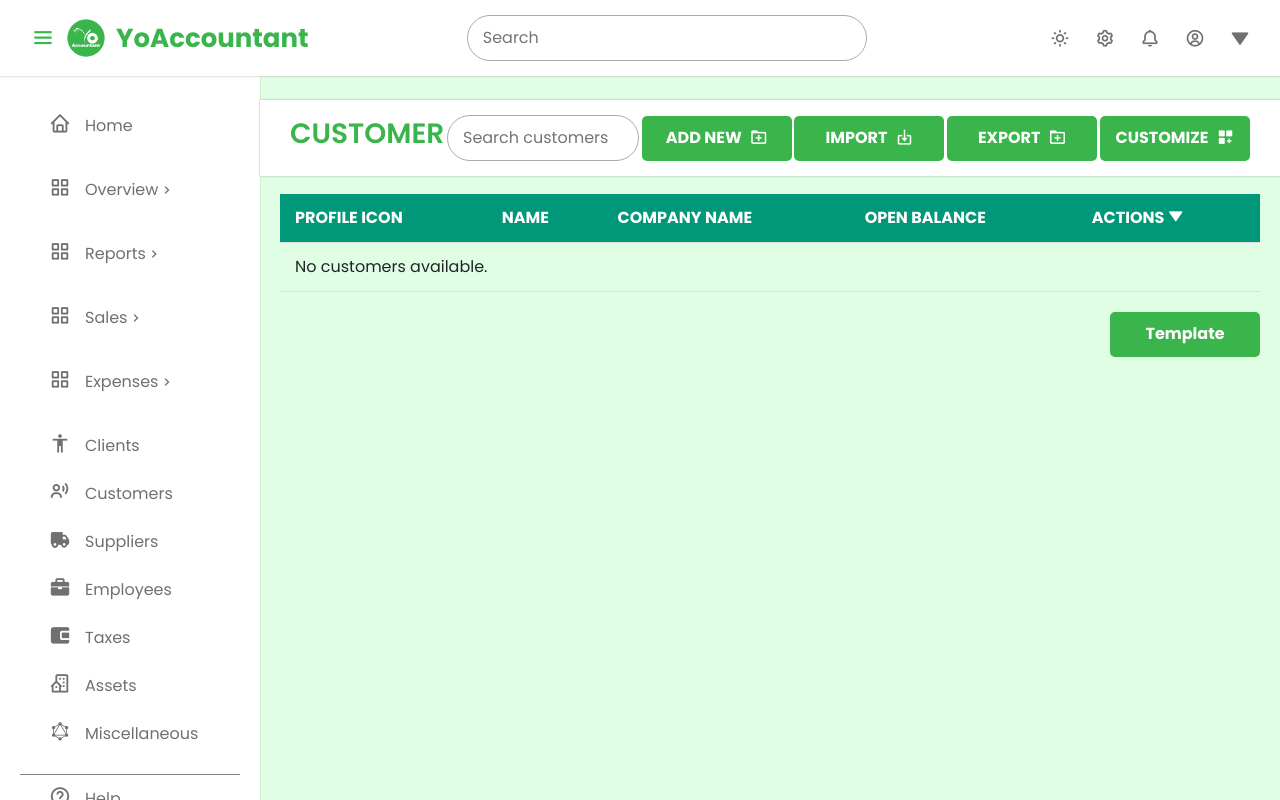
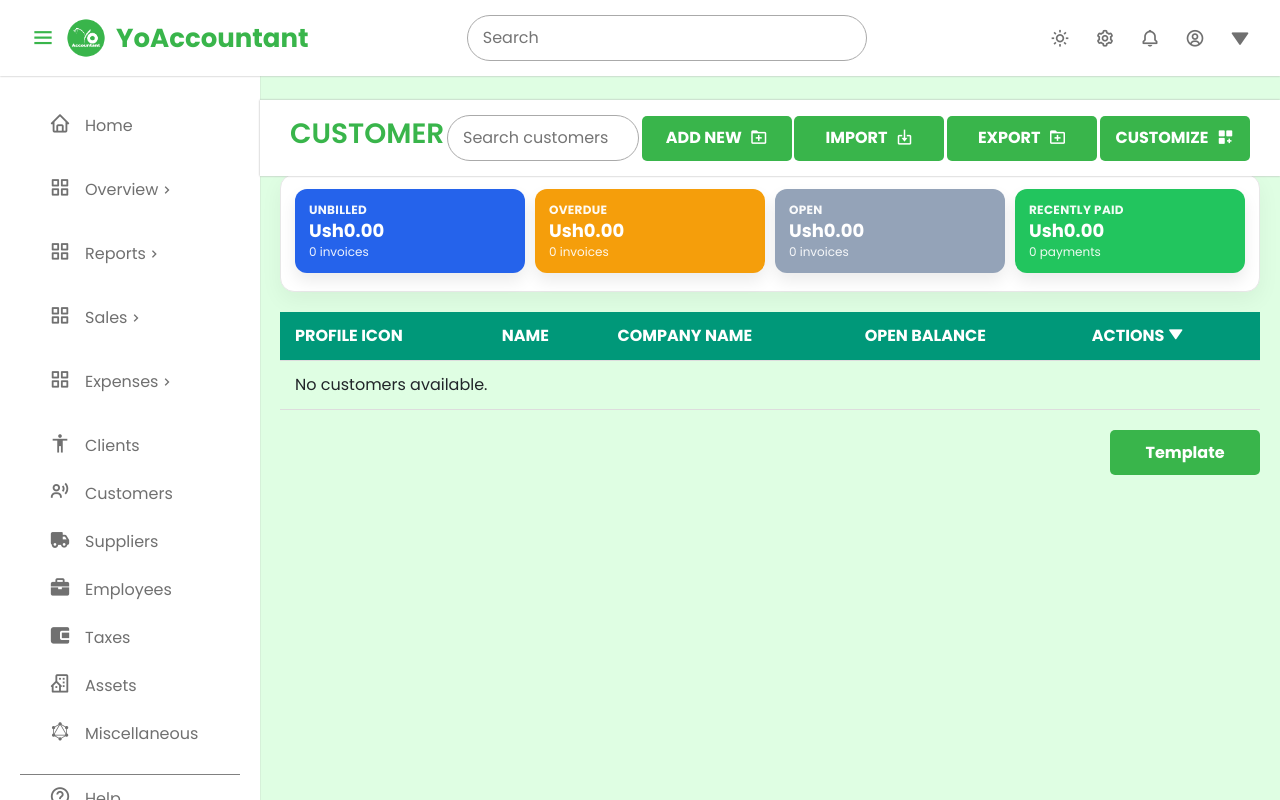
Before and after one commit to iacreations/sowa-accountants, a Django app: page /sowaf/customers/ in a window 1280 px wide. Run offline with Django 5.2, Linux system fonts and the light colour scheme; data that the repository does not hold is empty.

Commit message:
redifining the customer UI

```diff
--- a/sowaf/templates/Customers.html
+++ b/sowaf/templates/Customers.html
@@ -1,112 +1,132 @@
 {% load static %}
+{% load humanize %}
 {% include 'includes/navbar.html' %}
+
 <style>
-      h1{
-    color: rgb(7, 142, 36);
+  h1{ color:#078e24; }
+
+  /* Action bar mobile tweaks */
+  @media (max-width:600px){
+    #action{ background:#fff; display:flex; flex-wrap:wrap; padding:10%; }
+    #action button{ display:flex; }
+    #search{ width:50%; }
+    h1{ color:#078e24; font-size:20px; }
+    .button{ width:100px; }
+    #main{ padding:15%; margin-left:-20%; margin-top:70%; margin-right:1%; }
+    #template{ position:fixed; margin-left:70%; }
   }
-    @media only screen and (max-width: 600px) {
-  #action{
 
-    background-color: #fff;
-    display: flex;
-    flex-direction: row;
-    flex-wrap: wrap;
-    padding:10%;
+  /* Dropdown */
+  .dd{position:relative; display:inline-block;}
+  .dd-toggle{background:transparent; border:0; cursor:pointer; display:inline-flex; align-items:center; gap:6px;}
+  .dd-menu{display:none; position:absolute; right:0; top:100%; background:#fff; border:1px solid #e5e7eb; border-radius:8px; min-width:200px; box-shadow:0 8px 24px rgba(0,0,0,.12); z-index:10;}
+  .dd-menu a{display:block; padding:10px 12px; text-decoration:none; color:inherit;}
+  .dd-menu a:hover{background:#f2f2f2;}
+  .dd.open .dd-menu{display:block;}
+  tr.inactive{opacity:.55;}
+
+  /* Analytics wrapper */
+  .analytics-wrap{
+    background:#fff; border:1px solid #e7e7e7; border-radius:14px;
+    box-shadow:0 8px 22px rgba(0,0,0,.05); padding:14px; margin-bottom:16px;
   }
-  #action button{
-    display: flex;
+  .kpi-row{
+    display:grid; grid-template-columns:repeat(4,minmax(160px,1fr));
+    gap:10px; margin-bottom:4px;
   }
-     #search{
-    display: flex;
-    width: 50%;
-    margin-top: 0px;
+  .kpi{
+    border-radius:12px; padding:12px 14px; color:#fff;
+    box-shadow:0 8px 16px rgba(0,0,0,.08);
   }
-  h1{
-    color: rgb(7, 142, 36);
-    font-size: 20px;
-  }
-  .button{
-    width: 100px;
-  }
-  #main{
-    padding: 15%;
-    margin-left: -20%;
-    margin-top: 70%;
-    margin-right: 1%;
-  }
-  #template{
-    position: fixed;
-    margin-left:70%;
-  }
-}
-/* dropdown code  */
-/* Minimal, scoped dropdown styles */
-.dd { position: relative; display: inline-block; }
-.dd-toggle { background: transparent; border: 0; cursor: pointer; display: inline-flex; align-items: center; gap: 6px; }
-.dd-menu {
-  display: none; position: absolute; right: 0; top: 100%;
-  background: #fff; border: 1px solid #e5e7eb; border-radius: 8px;
-  min-width: 200px; box-shadow: 0 8px 24px rgba(0,0,0,.12); z-index: 10;
-}
-.dd-menu a { display: block; padding: 10px 12px; text-decoration: none; color: inherit; }
-.dd-menu a:hover { background: #f2f2f2; }
-.dd.open .dd-menu { display: block; }
-tr.inactive { opacity: 0.55; }
-/* Laptops & small desktops */
-@media only screen and (min-width: 1024px) and (max-width: 1600px) {
-#main{
-  margin-top: 15%;
-}
+  .kpi .label{font-size:12px; font-weight:800; text-transform:uppercase; letter-spacing:.3px; opacity:.95;}
+  .kpi .value{font-weight:900; font-size:18px; line-height:1.15; margin-top:2px;}
+  .kpi .sub{font-size:12px; opacity:.92; margin-top:2px;}
+
+  /* Themed backgrounds (former bar colors) */
+  .k-unbilled{ background:#2563eb; }  /* blue */
+  .k-overdue { background:#f59e0b; }  /* orange */
+  .k-open    { background:#94a3b8; }  /* slate/gray */
+  .k-recent  { background:#22c55e; }  /* green */
+
+  /* Clickable rows */
+  .clickable-row{cursor:pointer;}
+  .clickable-row:hover{background:#f9fff9;}
+
+  /* Desktop spacing */
+  @media (min-width:1024px) and (max-width:1600px){
+    #main{ margin-top:15%; }
   }
 </style>
+
 {% include 'includes/sidebar.html' %}
+
 <div class="action" id="action">
-      <h3 style="color: #39B54B; font-weight: 600;">CUSTOMER</h3>
-      <form class="search_bar" id="search" method="get" action="{% url 'sowaf:customers' %}" style="width: 20%;">
+  <h3 style="color:#39B54B;font-weight:600;">CUSTOMER</h3>
+
+  <form class="search_bar" id="search" method="get" action="{% url 'sowaf:customers' %}" style="width:20%;">
     <input type="text" name="q" placeholder="Search customers" value="{{ q|default:'' }}">
   </form>
 
-      <a href="{% url 'sowaf:add-customer' %}" style="text-decoration: none;">
+  <a href="{% url 'sowaf:add-customer' %}" style="text-decoration:none;">
     <button class="button">
       <span class="button_text">ADD NEW</span>
-          <span class="button_icon">
-            <i class='bx bx-folder-plus'></i>
-          </span>
+      <span class="button_icon"><i class='bx bx-folder-plus'></i></span>
     </button>
   </a>
+
   <div>
-       <form action="{% url 'sowaf:import-customers' %}" method="POST" enctype="multipart/form-data" style="display: flex;">
+    <form action="{% url 'sowaf:import-customers' %}" method="POST" enctype="multipart/form-data" style="display:flex;">
       {% csrf_token %}
-        <input type="file" name="excel_file" accept=".xlsx, .xls, .csv" required style="display: none;" id="excelInput" onchange="this.form.submit()" />
-        <label for="excelInput" class="button" style="cursor: pointer;">
+      <input type="file" name="excel_file" accept=".xlsx,.xls,.csv" required style="display:none;" id="excelInput" onchange="this.form.submit()" />
+      <label for="excelInput" class="button" style="cursor:pointer;">
         <span class="button_text">IMPORT</span>
-        <span class="button_icon">
-        <i class='bx bx-import'></i>
-        </span>
+        <span class="button_icon"><i class='bx bx-import'></i></span>
       </label>
     </form>
   </div>
-      <a href="{% url 'sowaf:add-customer' %}" style="text-decoration: none;">
+
+  <a href="{% url 'sowaf:add-customer' %}" style="text-decoration:none;">
     <button class="button">
       <span class="button_text">EXPORT</span>
-          <span class="button_icon">
-            <i class='bx bx-folder-plus'></i>
-          </span>
+      <span class="button_icon"><i class='bx bx-folder-plus'></i></span>
     </button>
   </a>
+
   <button class="button">
     <span id="customize" class="button_text">CUSTOMIZE</span>
-          <span id="customize" class="button_icon">
-            <i class='bx bxs-customize' ></i>
-          </span>
+    <span id="customize" class="button_icon"><i class='bx bxs-customize'></i></span>
   </button>
-          <!-- <span>
-            <i class='bx bx-printer'></i>
-            <i class='bx bx-customize'></i>
-            <i class='bx bx-cog' ></i>
-          </span> -->
 </div>
-    <div class="main_body" id="main" style="margin-top: 12%;">
+
+<div class="main_body" id="main" style="margin-top:12%;">
+
+  <!-- Analytics cards only -->
+  <div class="analytics-wrap">
+    <div class="kpi-row">
+      <div class="kpi k-unbilled">
+        <div class="label">Unbilled</div>
+        <div class="value">Ush{{ analytics.amount_unbilled|default:0|floatformat:2|intcomma }}</div>
+        <div class="sub">{{ analytics.count_unbilled|default:0 }} invoices</div>
+      </div>
+      <div class="kpi k-overdue">
+        <div class="label">Overdue</div>
+        <div class="value">Ush{{ analytics.amount_overdue|default:0|floatformat:2|intcomma }}</div>
+        <div class="sub">{{ analytics.count_overdue|default:0 }} invoices</div>
+      </div>
+      <div class="kpi k-open">
+        <div class="label">Open</div>
+        <div class="value">Ush{{ analytics.amount_open|default:0|floatformat:2|intcomma }}</div>
+        <div class="sub">{{ analytics.count_open|default:0 }} invoices</div>
+      </div>
+      <div class="kpi k-recent">
+        <div class="label">Recently paid</div>
+        <div class="value">Ush{{ analytics.amount_recent|default:0|floatformat:2|intcomma }}</div>
+        <div class="sub">{{ analytics.count_recent|default:0 }} payments</div>
+      </div>
+    </div>
+  </div>
+
+  <!-- Customer list -->
   <table class="content-table">
     <thead>
       <tr>
@@ -119,7 +139,10 @@
     </thead>
     <tbody>
       {% for customer in customers %}
-<tr class="{% if not customer.is_active %}inactive{% endif %}">
+      {# change 'sowaf:customer-detail' to your actual detail route name #}
+      <tr class="clickable-row {% if not customer.is_active %}inactive{% endif %}"
+          data-href="{% url 'sowaf:customer-detail' customer.id %}">
+
         <td>
           {% if customer.logo %}
             <img src="{{ customer.logo.url }}" alt="picture" style="width:40px;height:40px;border-radius:50%;">
@@ -128,24 +151,29 @@
           {% endif %}
         </td>
 
-  <td>{{ customer.customer_name }}</td>
+        <td>
+          <a href="{% url 'sowaf:customer-detail' customer.id %}" style="color:#111; text-decoration:none;">
+            {{ customer.customer_name }}
+          </a>
+        </td>
+
         <td>{{ customer.company_name }}</td>
-  <td>{{ customer.opening_balance }}</td>
+        <td>Ush{{ customer.opening_balance|default:0|floatformat:2|intcomma }}</td>
 
-  <!-- Actions dropdown -->
         <td>
           <div class="dd">
             <button type="button" class="dd-toggle">
-          <a href="{% url 'sowaf:edit-customer' customer.id %}" style="color: #39B54B;">Edit</a> <i class='bx bxs-down-arrow' style="color: #39B54B;"></i>
+              <a href="{% url 'sowaf:edit-customer' customer.id %}" style="color:#39B54B;">Edit</a>
+              <i class='bx bxs-down-arrow' style="color:#39B54B;"></i>
             </button>
 
             {% if customer.is_active %}
               <div class="dd-menu">
-          <a href="">Create task</a>
-          <a href="">Create invoice</a>
-        <a href="">Create sales receipt</a>
-        <a href="">Create charge</a>
-        <a href="">Create time activity</a>
+                <a href="#">Create task</a>
+                <a href="{% url 'sales:add-invoice' %}?customer_id={{ customer.id }}">Create invoice</a>
+                <a href="{% url 'sales:add-receipt' %}?customer_id={{ customer.id }}">Create sales receipt</a>
+                <a href="#">Create charge</a>
+                <a href="#">Create time activity</a>
                 <a href="{% url 'sowaf:make-inactive' customer.id %}">Make inactive</a>
               </div>
             {% else %}
@@ -157,33 +185,34 @@
         </td>
       </tr>
       {% empty %}
-<tr>
-  <td colspan="5">No customers available.</td>
-</tr>
+      <tr><td colspan="5">No customers available.</td></tr>
       {% endfor %}
-
     </tbody>
   </table>
 
-      <a href="{% url 'sowaf:import_customers_template' %}" style="text-decoration: none; float:right;" id="template">
-        <button class="button">
-          <span class="button_text">Template</span>
-        </button>
+  <a href="{% url 'sowaf:import_customers_template' %}" style="text-decoration:none; float:right;" id="template">
+    <button class="button"><span class="button_text">Template</span></button>
   </a>
 </div>
+
 <script>
-document.addEventListener('click', function (e) {
-  // Close any open dropdowns when clicking outside
-  document.querySelectorAll('.dd.open').forEach(dd => {
-    if (!dd.contains(e.target)) dd.classList.remove('open');
+/* close dropdowns when clicking outside */
+document.addEventListener('click', function(e){
+  document.querySelectorAll('.dd.open').forEach(dd=>{
+    if(!dd.contains(e.target)) dd.classList.remove('open');
+  });
+  const toggle = e.target.closest('.dd-toggle');
+  if (toggle){ toggle.closest('.dd').classList.toggle('open'); }
 });
 
-  // Toggle the clicked one
-  const toggle = e.target.closest('.dd-toggle');
-  if (toggle) {
-    const dd = toggle.closest('.dd');
-    dd.classList.toggle('open');
-  }
+/* make entire row clickable (but ignore clicks on links/buttons inside) */
+document.querySelectorAll('.clickable-row').forEach(tr=>{
+  tr.addEventListener('click', function(e){
+    const isInteractive = e.target.closest('a,button,.dd,.dd-toggle,.dd-menu');
+    if (isInteractive) return;
+    const href = this.dataset.href;
+    if(href) window.location.href = href;
+  });
 });
 </script>
 
--- a/sowaf/urls.py
+++ b/sowaf/urls.py
@@ -16,6 +16,7 @@
 
     # customer urls
     path('customers/', views.customers, name='customers'),
+    path("customers/<int:pk>/", views.customer_detail, name="customer-detail"),
     path('customers/add/', views.add_customer, name='add-customer'),
     path('customers/edit/<str:pk>/', views.edit_customer, name='edit-customer'),
     path('customers/import/import-customers', views.import_customers, name='import-customers'),
--- a/sowaf/views.py
+++ b/sowaf/views.py
@@ -13,7 +13,7 @@
 from decimal import Decimal
 from django.utils import timezone
 from django.shortcuts import render
-from django.db.models import Sum, Value, F, Q, DecimalField
+from django.db.models import Sum, Value, F, Q, DecimalField,ExpressionWrapper
 from django.db.models.functions import Coalesce, Cast, TruncDate
 from django.core.files import File
 from django.conf import settings
@@ -25,7 +25,7 @@
 from django.db.models.functions import Coalesce
 from sales.views import _invoice_analytics
 from django.contrib.auth.decorators import login_required
-from sales.models import Newinvoice
+from sales.models import Newinvoice,Payment,PaymentInvoice
 from accounts.models import Account,JournalEntry,JournalLine
 from sowaf.models import Newcustomer, Newsupplier
 from expenses.models import Bill
@@ -33,10 +33,14 @@
 
 # Create your views here.
 # Constants / helpers
+ZERO = Decimal("0.00")
 INCOME_TYPES  = {"income", "other income"}
 EXPENSE_TYPES = {"expense", "other expense", "cost of goods sold"}
 BANK_TYPES    = {"bank", "cash and cash equivalents"}
 ZERO_DEC      = Value(Decimal("0.00"), output_field=DecimalField(max_digits=18, decimal_places=2))
+
+DEC = DecimalField(max_digits=18, decimal_places=2)
+ZERO_DEC = Value(Decimal("0.00"), output_field=DEC)
 def _to_float(x):
     try:
         return float(x or 0)
@@ -527,16 +531,156 @@
         return redirect('sowaf:assets')
 
 # customer view
+def _dec(x):
+    try:
+        return Decimal(str(x or "0"))
+    except Exception:
+        return ZERO
+
 def customers(request):
     q = (request.GET.get("q") or "").strip()
-    customers = Newcustomer.objects.all()
+    customers_qs = Newcustomer.objects.all()
     if q:
-        customers = customers.filter(
+        customers_qs = customers_qs.filter(
             Q(customer_name__icontains=q) |
             Q(company_name__icontains=q)
         )
-    return render(request, "Customers.html", {"customers": customers, "q": q})
-
+
+    # --- Analytics (last 30 days) computed in Python to avoid mixed types ---
+    today = timezone.localdate()
+    start = today - timedelta(days=30)
+
+    # Pull invoices you care about
+    inv_qs = (
+        Newinvoice.objects
+        .filter(date_created__gte=start, date_created__lte=today)
+        .select_related("customer")
+    )
+
+    amount_unbilled = Decimal("0.00")   # if you don't have "draft/unbilled", this can stay 0
+    count_unbilled  = 0
+
+    amount_overdue = Decimal("0.00")
+    count_overdue  = 0
+
+    amount_open = Decimal("0.00")
+    count_open  = 0
+
+    # If you have a Payments/Receipt model, compute recent paid; else leave 0
+    amount_recent = Decimal("0.00")
+    count_recent  = 0
+
+    # Example: iterate invoices and compute balances like you do on Home
+    for inv in inv_qs:
+        total_due   = Decimal(inv.total_due or 0)
+        amount_paid = Decimal(getattr(inv, "amount_paid", 0) or 0)  # adapt if your field differs
+        balance     = max(total_due - amount_paid, Decimal("0.00"))
+
+        # Unbilled example (only if you have a draft flag/status)
+        if getattr(inv, "status", "") in {"draft", "unbilled"}:
+            amount_unbilled += total_due
+            count_unbilled  += 1
+            continue  # usually draft won't also be "open/overdue"
+
+        if balance > 0 and inv.due_date and inv.due_date < today:
+            amount_overdue += balance
+            count_overdue  += 1
+        elif balance > 0:
+            amount_open += balance
+            count_open  += 1
+
+    # Recent payments (last 30 days) — adapt to your payments model/fields if present
+    try:
+        pay_qs = Payment.objects.filter(payment_date__gte=start, payment_date__lte=today)  # <-- your model
+        for p in pay_qs:
+            amount_recent += Decimal(p.amount or 0)
+            count_recent  += 1
+    except NameError:
+        # No Payment model available yet
+        pass
+
+    total_for_pct = amount_unbilled + amount_overdue + amount_open + amount_recent
+    def pct(x):
+        return round(float((x / total_for_pct) * Decimal("100")) if total_for_pct > 0 else 0.0, 2)
+
+    analytics = {
+        "amount_unbilled": amount_unbilled,
+        "amount_overdue":  amount_overdue,
+        "amount_open":     amount_open,
+        "amount_recent":   amount_recent,
+
+        "count_unbilled":  count_unbilled,
+        "count_overdue":   count_overdue,
+        "count_open":      count_open,
+        "count_recent":    count_recent,
+
+        "pct_unbilled":    pct(amount_unbilled),
+        "pct_overdue":     pct(amount_overdue),
+        "pct_open":        pct(amount_open),
+        "pct_recent":      pct(amount_recent),
+    }
+
+    return render(request, "Customers.html", {
+        "customers": customers_qs,
+        "q": q,
+        "analytics": analytics,
+    })
+def _cast(field_name):
+    return Cast(F(field_name), DEC)
+
+
+def customer_detail(request, pk):
+    customer = get_object_or_404(Newcustomer, pk=pk)
+    today = timezone.localdate()
+    recent_start = today - timedelta(days=30)
+
+    # Base invoices for this customer, annotated with total_due (Decimal) and total paid (from payments_applied)
+    inv_base = (
+        Newinvoice.objects
+        .filter(customer=customer)
+        .annotate(
+            total_due_c = Coalesce(Cast(F("total_due"), DEC), ZERO),
+            paid_c      = Coalesce(Sum(Cast(F("payments_applied__amount_paid"), DEC)), ZERO),
+        )
+    ).annotate(
+        balance = ExpressionWrapper(F("total_due_c") - F("paid_c"), output_field=DEC)
+    )
+
+    # Unbilled: no separate concept in your schema -> zeros
+    amount_unbilled = Decimal("0.00")
+    count_unbilled  = 0
+
+    # Overdue: due_date < today and balance > 0
+    overdue_qs = inv_base.filter(due_date__lt=today, balance__gt=0)
+    amount_overdue = overdue_qs.aggregate(v=Coalesce(Sum("balance"), ZERO))["v"] or Decimal("0.00")
+    count_overdue  = overdue_qs.count()
+
+    # Open (includes overdue): balance > 0
+    open_qs = inv_base.filter(balance__gt=0)
+    amount_open = open_qs.aggregate(v=Coalesce(Sum("balance"), ZERO))["v"] or Decimal("0.00")
+    count_open  = open_qs.count()
+
+    # Recently paid (last 30 days) — sum of amounts applied on payments for this customer
+    pay_qs = Payment.objects.filter(customer=customer, payment_date__gte=recent_start)
+    amount_recent = pay_qs.aggregate(
+        v=Coalesce(Sum(Cast(F("applied_invoices__amount_paid"), DEC)), ZERO)
+    )["v"] or Decimal("0.00")
+    count_recent = pay_qs.count()
+    tab = request.GET.get("tab", "transactions")
+    context = {
+        "customer": customer,
+        "analytics": {
+            "amount_unbilled": amount_unbilled, "count_unbilled": count_unbilled,
+            "amount_overdue": amount_overdue,   "count_overdue": count_overdue,
+            "amount_open": amount_open,         "count_open": count_open,
+            "amount_recent": amount_recent,     "count_recent": count_recent,
+        },
+        # tables for the QuickBooks-style tabs (you can render these under your tabbed navbar)
+        "open_invoices": open_qs.select_related("customer").order_by("-due_date")[:50],
+        "recent_payments": pay_qs.select_related("customer").order_by("-payment_date")[:50],
+        "tab": tab,
+    }
+    return render(request, "customer_detail.html", context)
 # making a customer active and inactive
 def make_inactive_customer(request, pk):
     customer = get_object_or_404(Newcustomer, pk=pk)
```
Also changed, not shown: sales/templates/Sales.html (+101 -12 lines), sowaf/templates/customer_detail.html (added, +108 -0 lines). Lines whose indentation alone changed are shown as unchanged.
